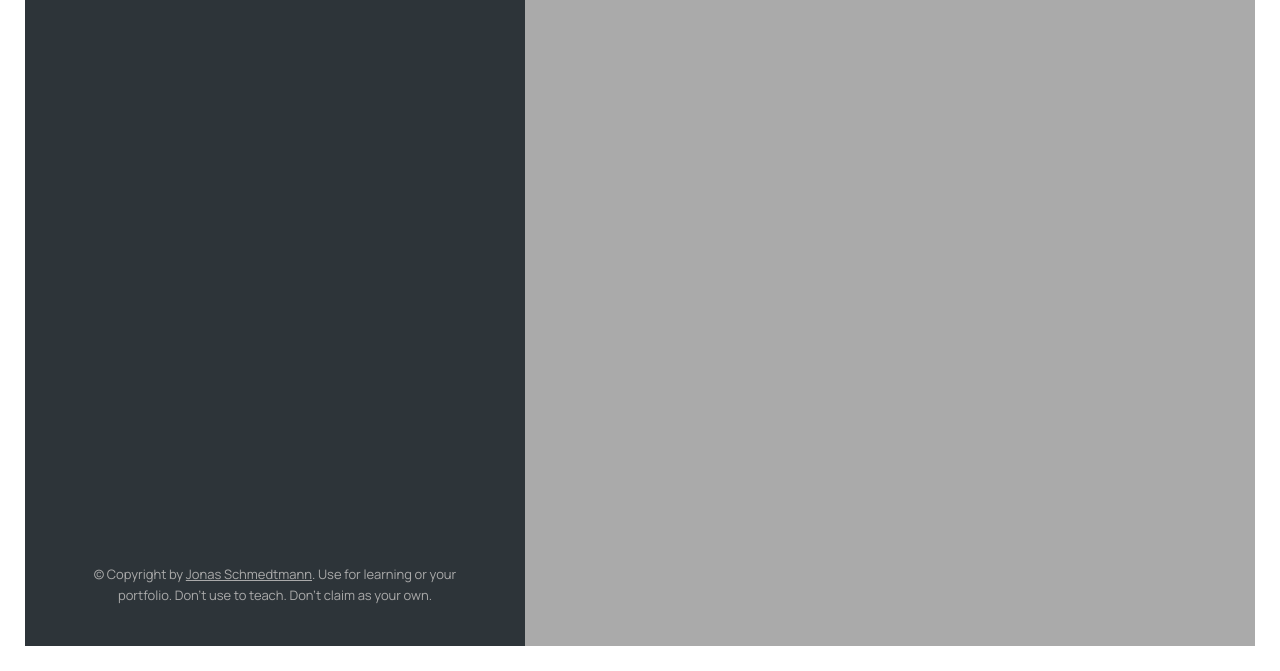
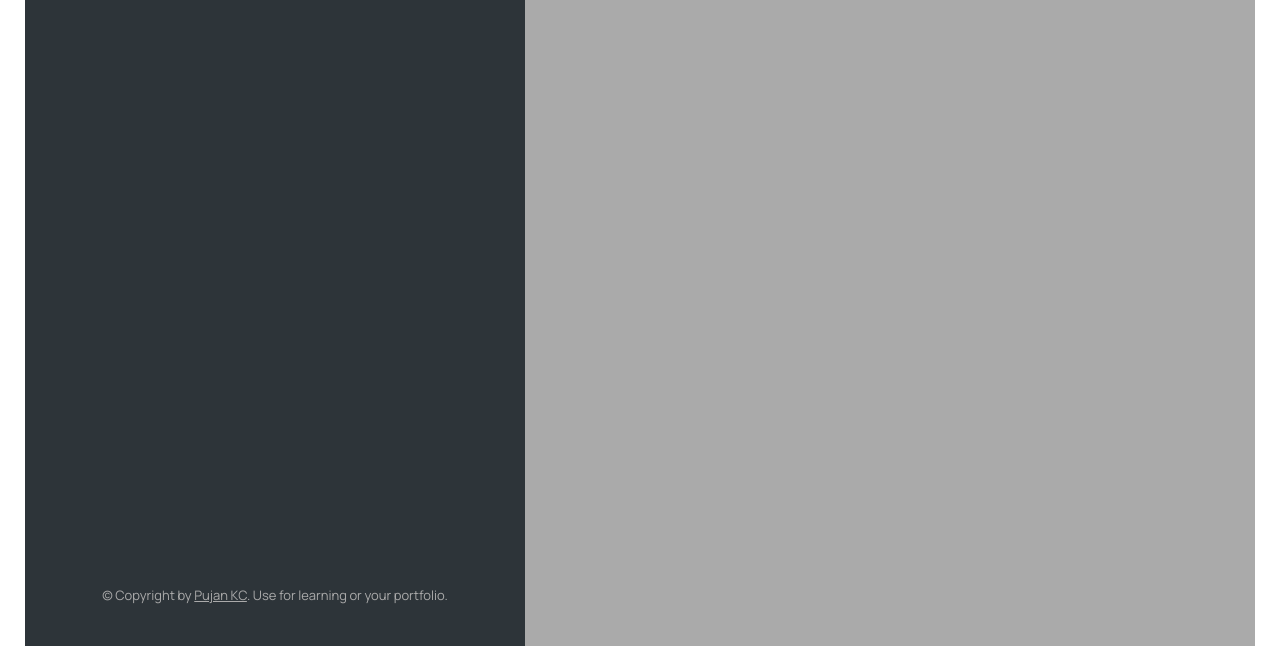
Before and after one commit to pujanov69/RecordsOnMap, a plain HTML site: page index.html in a window 1280 px wide. Shown: the part 129-800 px from the top of the page. Drawn offline with nearby package versions, Linux system fonts and the light colour scheme.

```diff
--- a/index.html
+++ b/index.html
@@ -125,9 +125,8 @@
           class="twitter-link"
           target="_blank"
           href="https://twitter.com/jonasschmedtman"
-          >Jonas Schmedtmann</a
-        >. Use for learning or your portfolio. Don't use to teach. Don't claim
-        as your own.
+          >Pujan KC</a
+        >. Use for learning or your portfolio.
       </p>
     </div>
 
```
Also changed, not shown: 1 other file.
